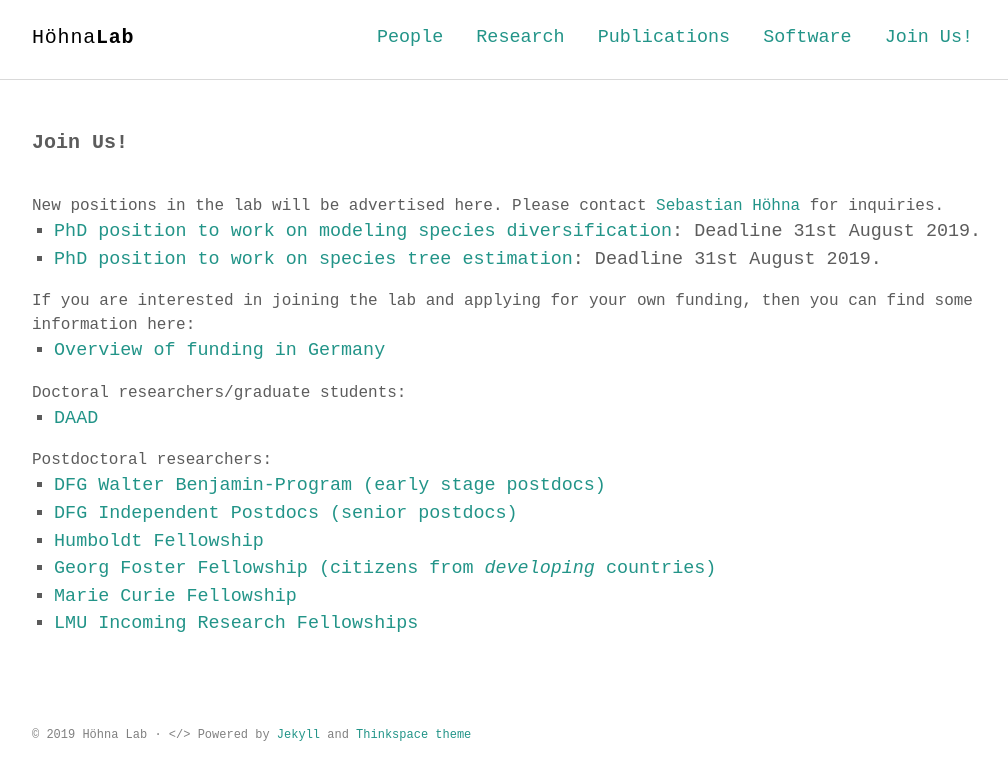
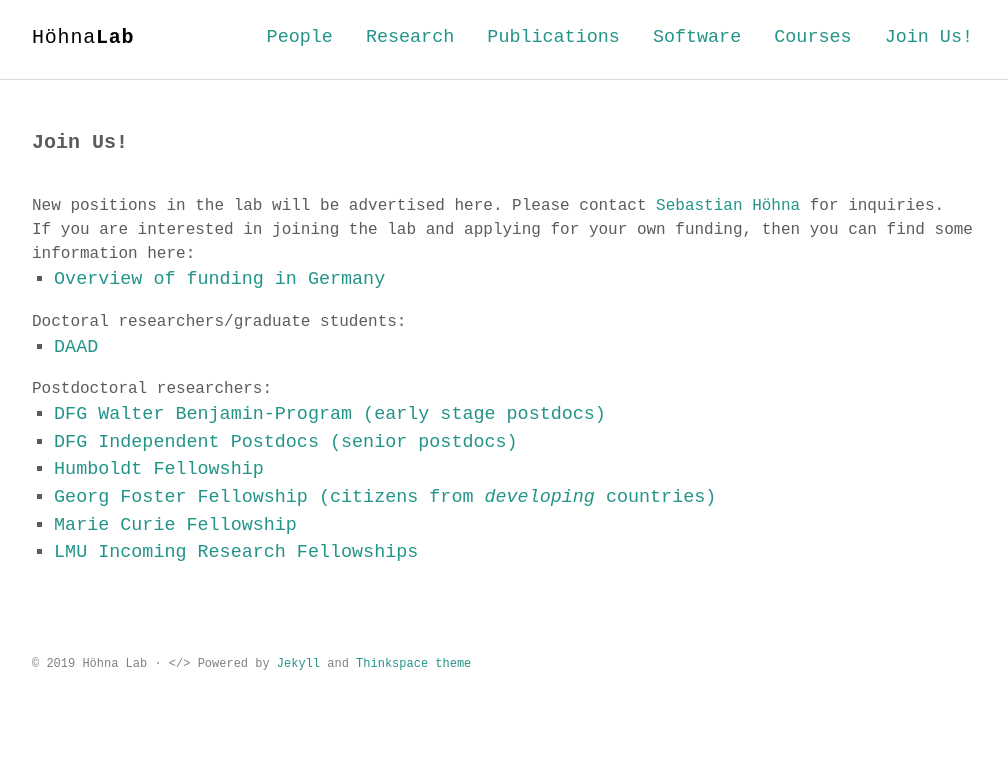
Before and after one commit to hoehnalab/hoehnalab.github.io, a Jekyll site: the page built from join.md, in a window 1280 px wide. Shown: the top 780 px of the page, without its empty margins (132-1140 px from the left). Built offline with Jekyll 4.4.1, drawn with Linux system fonts in a browser that asks for light colours; some web fonts are replaced.

Commit message:
Adding course material

```diff
--- a/_includes/nav.html
+++ b/_includes/nav.html
@@ -8,6 +8,7 @@
       <li><a href="{{ '/research' | prepend: site.baseurl | prepend: site.url }}">Research</a></li>
       <li><a href="{{ '/publications' | prepend: site.baseurl | prepend: site.url }}">Publications</a></li>
       <li><a href="{{ '/software' | prepend: site.baseurl | prepend: site.url }}">Software</a></li>
+      <li><a href="{{ '/courses' | prepend: site.baseurl | prepend: site.url }}">Courses</a></li>
       <li><a href="{{ '/join' | prepend: site.baseurl | prepend: site.url }}">Join Us!</a></li>
     </ul>
   </div>
--- a/join.md
+++ b/join.md
@@ -6,8 +6,6 @@
 
 New positions in the lab will be advertised here.
 Please contact [Sebastian Höhna](mailto:hoehna@lmu.de) for inquiries.
-* [PhD position to work on modeling species diversification](/job_adverts/PhD_DivRates.pdf): Deadline 31st August 2019.
-* [PhD position to work on species tree estimation](/job_adverts/PhD_SpeciesTree.pdf): Deadline 31st August 2019.
 
 If you are interested in joining the lab and applying for your own funding, then you can find some information here:
 * [Overview of funding in Germany](https://www.research-in-germany.org/en)
```
Also changed, not shown: courses.md (added, +9 -0 lines), 3 other files.
